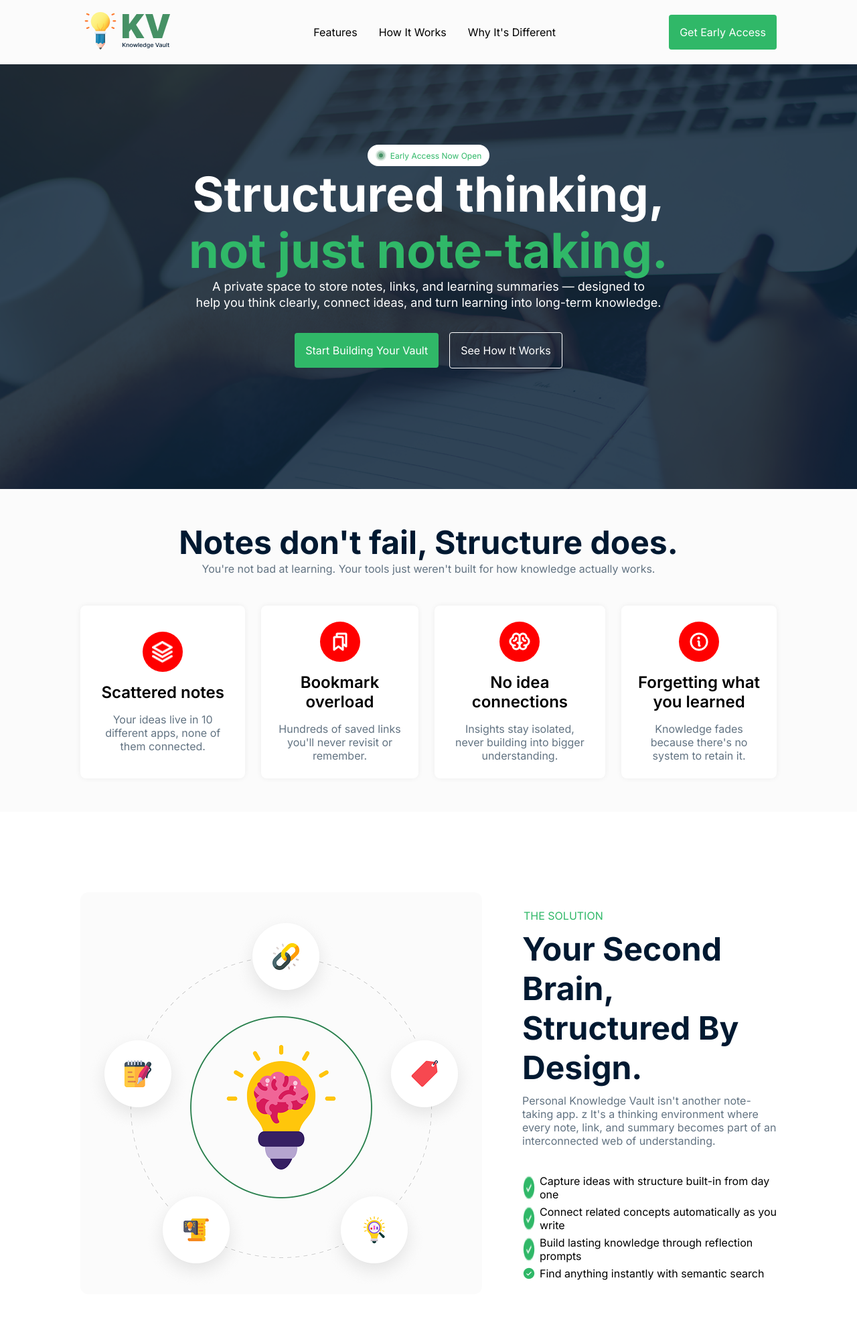
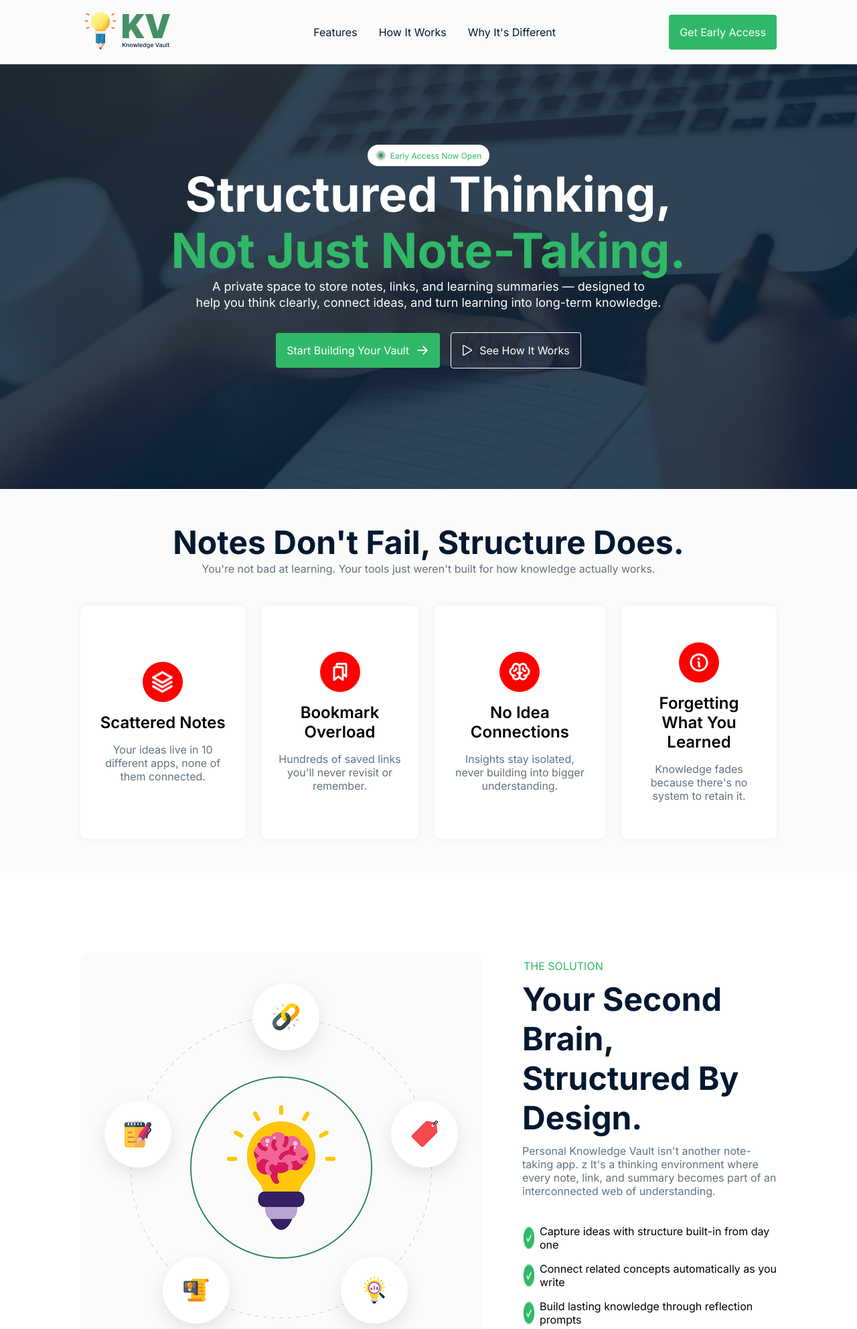
Before and after one commit to rakib4kbd/rakib4kbd.github.io, a PHP site: page / in a window 1280 px wide. Shown: the top 1984 px of the page at 67% size. Run offline with PHP 8.4, Linux system fonts and the light colour scheme.

Commit message:
added button styles annd social media icons

```diff
--- a/index.html
+++ b/index.html
@@ -19,9 +19,9 @@
       </div>
       <div>
         <ul class="header-nav-items">
-          <li>Features</li>
-          <li>How It Works</li>
-          <li>Why It's Different</li>
+          <li><a href="">Features</a></li>
+          <li><a href="">How It Works</a></li>
+          <li><a href="">Why It's Different</a></li>
         </ul>
       </div>
       <div>
@@ -42,7 +42,7 @@
               <p>Early Access Now Open</p>
             </div>
             <h1 class="banner-heading-text">
-              Structured thinking, <br /><span>not just note-taking.</span>
+              Structured Thinking, <br /><span>Not Just Note-Taking.</span>
             </h1>
             <p class="banner-regular-text">
               A private space to store notes, links, and learning summaries —
@@ -52,15 +52,30 @@
             </p>
           </div>
           <div class="banner-section-buttons">
-            <button class="btn-primary">Start Building Your Vault</button>
-            <button class="btn-secondary">See How It Works</button>
+            <button class="btn-primary">
+              <div>
+                <p>Start Building Your Vault</p>
+                <img src="assets/ArrowRight.png" alt="" />
+              </div>
+            </button>
+            <button class="btn-secondary">
+              <div>
+                <img
+                  src="assets/PlayButton.png"
+                  alt=""
+                  width="16px"
+                  height="16px"
+                />
+                <p>See How It Works</p>
+              </div>
+            </button>
           </div>
         </div>
       </section>
       <section>
         <div class="notes-section">
           <div class="notes-heading">
-            <h1>Notes don't fail, Structure does.</h1>
+            <h1>Notes Don't Fail, Structure Does.</h1>
             <p>
               You're not bad at learning. Your tools just weren't built for how
               knowledge actually works.
@@ -76,7 +91,7 @@
                   height="32px"
                 />
               </figure>
-              <h3>Scattered notes</h3>
+              <h3>Scattered Notes</h3>
               <p>
                 Your ideas live in 10 different apps, none of them connected.
               </p>
@@ -90,7 +105,7 @@
                   height="32px"
                 />
               </figure>
-              <h3>Bookmark overload</h3>
+              <h3>Bookmark Overload</h3>
               <p>Hundreds of saved links you'll never revisit or remember.</p>
             </div>
             <div class="note-card">
@@ -102,7 +117,7 @@
                   height="32px"
                 />
               </figure>
-              <h3>No idea connections</h3>
+              <h3>No Idea Connections</h3>
               <p>
                 Insights stay isolated, never building into bigger
                 understanding.
@@ -117,7 +132,7 @@
                   height="32px"
                 />
               </figure>
-              <h3>Forgetting what you learned</h3>
+              <h3>Forgetting What You Learned</h3>
               <p>Knowledge fades because there's no system to retain it.</p>
             </div>
           </div>
@@ -161,6 +176,7 @@
         </div>
       </section>
       <section>
+        <div class="think-more-container">
           <div class="think-more-section">
             <div class="think-more-heading">
               <h1>Ready To Think More Clearly?</h1>
@@ -171,8 +187,14 @@
               </p>
             </div>
             <div class="think-more-button">
-            <button class="btn-primary">Get Early Access</button>
+              <button class="btn-primary btn-think-more">
+                <div>
+                  <p>Get Early Access</p>
+                  <img src="assets/ArrowRight.png" alt="" />
+                </div>
+              </button>
               <p>Free during early access • No credit card needed</p>
+            </div>
           </div>
         </div>
       </section>
@@ -183,9 +205,9 @@
         <div class="footer-social">
           <p>Social Links</p>
           <div class="footer-social-links">
-            <i>twitter</i>
-            <i>linkendin</i>
-            <i>facebook</i>
+            <img src="assets/twitter.png" alt="" />
+            <img src="assets/linkedin.png" alt="" />
+            <img src="assets/facebook.png" alt="" />
           </div>
         </div>
       </div>
--- a/styles/style.css
+++ b/styles/style.css
@@ -32,6 +32,18 @@ body {
   font-size: 16px;
 }
 
+.btn-primary div {
+  display: flex;
+  gap: 10px;
+  align-items: center;
+  justify-content: center;
+}
+
+.btn-primary:hover {
+  background-color: #1a964d;
+  cursor: pointer;
+}
+
 .btn-secondary {
   padding: 16px;
   background-color: transparent;
@@ -39,6 +51,19 @@ body {
   border: 1px solid white;
   border-radius: 4px;
   font-size: 16px;
+}
+
+.btn-secondary div {
+  display: flex;
+  gap: 10px;
+  align-items: center;
+  justify-content: center;
+}
+
+.btn-secondary:hover {
+  background-color: rgba(255, 255, 255, 0.1);
+  color: white;
+  cursor: pointer;
 }
 
 .banner-section {
@@ -175,6 +200,12 @@ body {
   gap: 16px;
   background-color: #ffffff;
   border-radius: 8px;
+  max-width: 322px;
+  height: 300px;
+}
+
+.note-card:hover {
+  background-color: rgba(255, 0, 0, 0.05);
 }
 
 .note-card figure {
@@ -238,7 +269,7 @@ body {
 .solution-checklist {
   display: flex;
   flex-direction: column;
-  gap: 6px;
+  gap: 16px;
 }
 
 .solution-checklist div {
@@ -252,6 +283,11 @@ body {
   gap: 40px;
 }
 
+.think-more-container {
+  background-color: white;
+  padding-bottom: 120px;
+}
+
 .think-more-section {
   background-color: #f7f6f2;
   margin: 0px 120px;
@@ -261,6 +297,7 @@ body {
   align-items: center;
   padding: 80px 40px;
   gap: 24px;
+  border-radius: 12px;
 }
 
 .think-more-heading {
@@ -299,6 +336,18 @@ body {
   color: #627382;
 }
 
+.btn-think-more {
+  box-shadow: 0px 10px 20px 0px rgba(0, 0, 0, 0.15);
+}
+
+.btn-think-more div p {
+  color: white;
+}
+
+.btn-think-more:hover {
+  box-shadow: 0px 10px 20px 0px rgba(0, 0, 0, 0.2);
+}
+
 .footer-section {
   padding: 120px;
   padding-bottom: 0px;
@@ -317,6 +366,8 @@ body {
 .footer-social {
   display: flex;
   flex-direction: column;
+  width: 220px;
+  align-items: start;
 }
 
 .footer-social p {
@@ -337,3 +388,16 @@ body {
 .footer-copyright hr {
   border: 0.5px solid rgba(255, 255, 255, 0.1);
 }
+
+.footer-social-links {
+  padding-top: 16px;
+  display: flex;
+  align-items: center;
+  justify-content: start;
+  gap: 16px;
+}
+
+.header-nav-items li a {
+  text-decoration: none;
+  color: #001931;
+}
```
Also changed, not shown: assets/PlayButton.png (added), assets/facebook.png (added), assets/linkedin.png (added), assets/twitter.png (added), 1 other file. Lines whose indentation alone changed are shown as unchanged.
